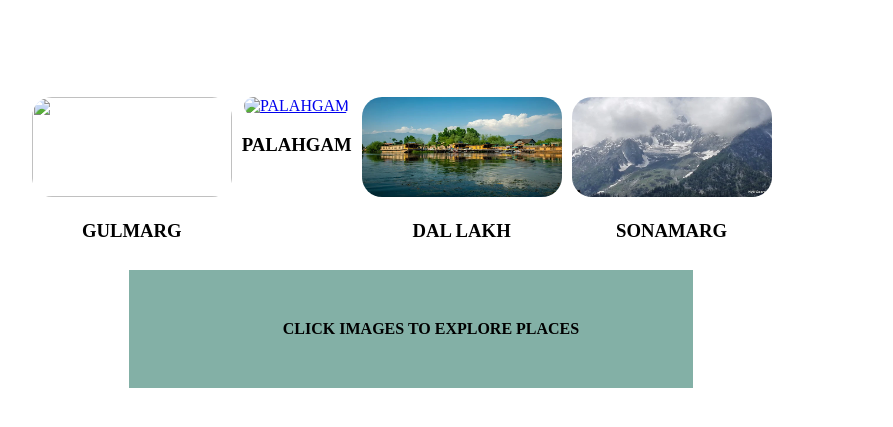
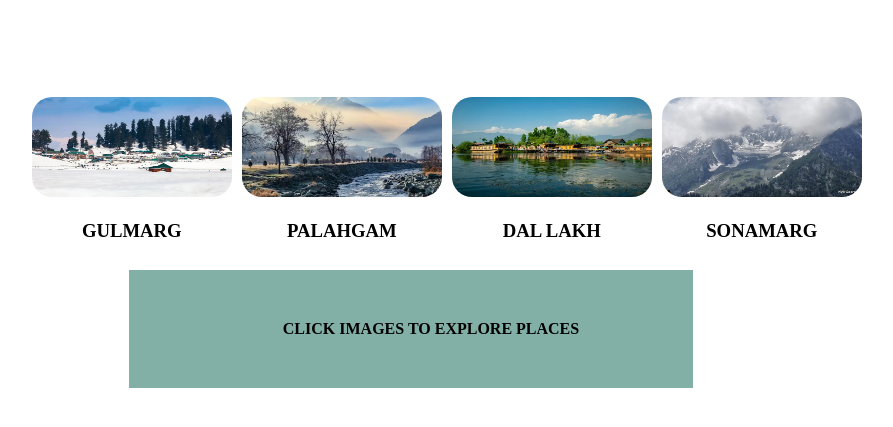
Before and after one commit to maqsoodhussain/web_programing, a plain HTML site: page index.html in a window 1280 px wide. Shown: the part 75-502 px from the top of the page, without its empty margins (229-1122 px from the left). Drawn offline with Linux system fonts and the light colour scheme; the site is published under a folder, as on GitHub Pages, so addresses that start at the root find nothing.

Commit message:
Update index.html

```diff
--- a/index.html
+++ b/index.html
@@ -11,12 +11,12 @@
 
     <div class="container">
         <div class="card">
-           <a href="gulmarg.html" target=""><img class="fit-picture" src="/images/GULMA.webp" /> </a>
+           <a href="gulmarg.html" target=""><img class="fit-picture" src="images/GULMA.webp" /> </a>
                  <h3>GULMARG</h3>
         </div>
 
         <div class="card">
-            <a href="pahalgam.html" target=""> <img class="fit-picture" src="/images/PHAL.webp"alt="PALAHGAM" /></a>
+            <a href="pahalgam.html" target=""> <img class="fit-picture" src="images/PHAL.webp"alt="PALAHGAM" /></a>
             <h3>PALAHGAM</h3>
         </div>
 
```
